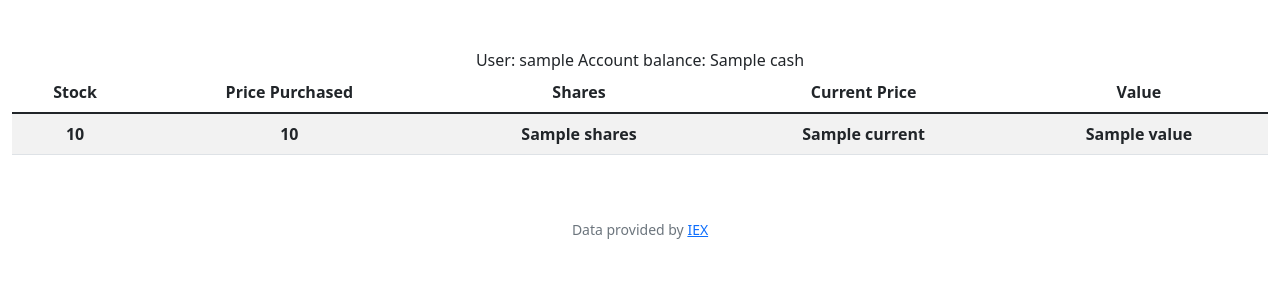
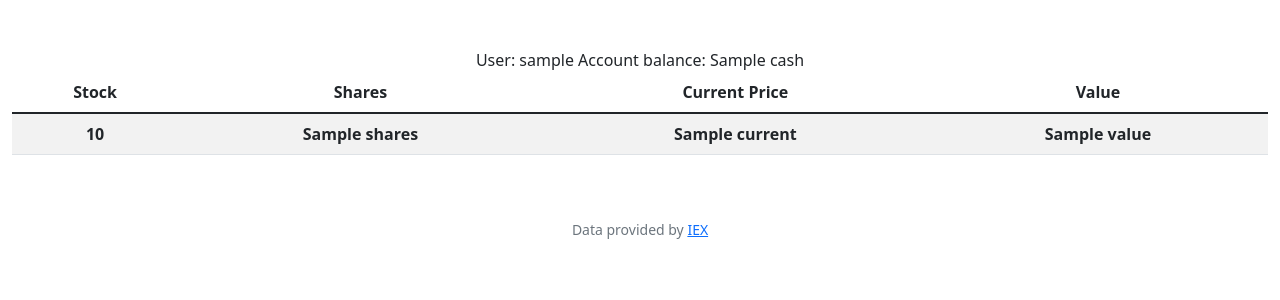
Before and after one commit to mson1509/cs50mson, a Flask app: template finance/templates/index.html in a window 1280 px wide. Shown: the part 76-376 px from the top of the page. Run offline with Flask 3, Linux system fonts and the light colour scheme; the template is opened without the code that fills it: most values are stand-ins (such as "Sample title", 1, 10 or a date in 2020); lists and menus that the app fills with data are empty; some libraries are stand-ins or nearby versions.

Commit message:
Fri, Sep 29, 2023, 3:14 PM +07:00

```diff
--- a/finance/app.py
+++ b/finance/app.py
@@ -68,7 +68,6 @@ def index():
                 ORDER BY stock
             """, id)
     for stock in stocks:
-        stock["price"] = usd(stock["price"])
         current = lookup(stock["stock"])
         stock["current"] = usd(current["price"])
         stock["value"] = usd(current["price"] * stock["shares"])
--- a/finance/templates/index.html
+++ b/finance/templates/index.html
@@ -13,7 +13,6 @@
         <thead>
             <tr>
                 <th>Stock</th>
-                <th>Price Purchased</th>
                 <th>Shares</th>
                 <th>Current Price</th>
                 <th>Value</th>
@@ -23,7 +22,6 @@
         {% for stock in stocks %}
             <tr>
                 <th>{{ stock["stock"] }}</th>
-                <th>{{ stock["price"] }}</th>
                 <th>{{ stock["shares"] }}</th>
                 <th>{{ stock["current"] }}</th>
                 <th>{{ stock["value"] }}</th>
```
